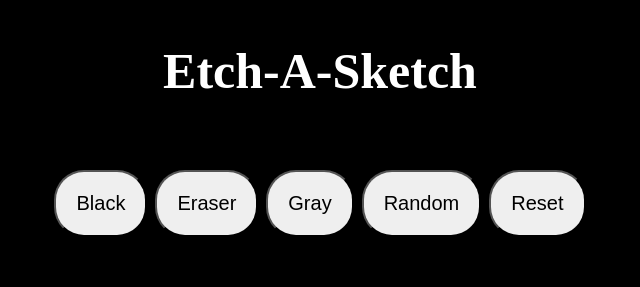
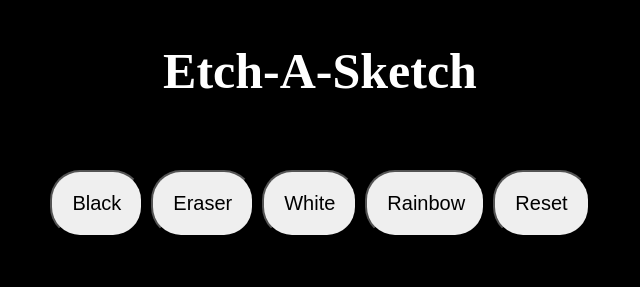
Before and after one commit to iamainose/Etch-A-Sketch, a plain HTML site: page index.html in a window 1280 px wide. Shown: the top 287 px of the page, 320-960 px from the left. Drawn offline with Linux system fonts and the light colour scheme.

Commit message:
Changed HTML code

```diff
--- a/index.html
+++ b/index.html
@@ -10,23 +10,19 @@
 <body>
     <h2 class="header"> Etch-A-Sketch</h2>
    <div class="buttons">
-    <button id="black">Black</button>
-    <button id="white">Eraser</button>
-    <button id="gray">Gray</button>
-    <button id="random">Random</button>
-    <button id="reset">Reset</button>
+    <button class="black">Black</button>
+    <button class="gray">Eraser</button>
+    <button class="white">White</button>
+    <button class="random" onclick="choice('random')">Rainbow</button>
+    <button class="reset">Reset</button>
    </div>
    <div class="container">
         <div class="board"></div>
-    </div>
-
-
-
-
+   </div>
     <div class="rangeslider">
         <input type="range" min="1" max="100" value="16"
-        class="myslider" id="sliderRange" onchange="changeSize(this.value)">
-<p>Grid: <span id="demo"></span></p>
+        class="myslider" id="sliderRange">
+<p>Grid: <span id="demo">16 x 16</span></p>
       </div>
 
       </div>
```
